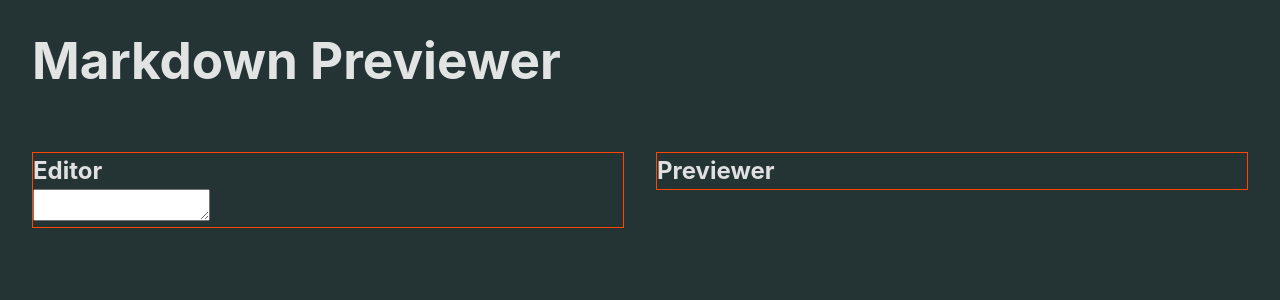
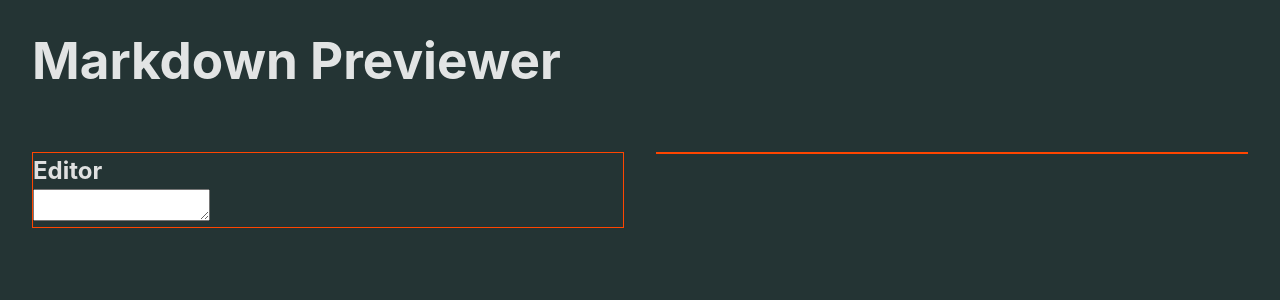
Before and after one commit to fullTimeCode/markdown_previewer, a React (Vite) app: page / in a window 1280 px wide. Shown: the top 300 px of the page. Built offline with nearby package versions, Linux system fonts and the light colour scheme.

Commit message:
feat: add react markdwon wrapper in previewer

```diff
--- a/src/components/previewer/Previewer.tsx
+++ b/src/components/previewer/Previewer.tsx
@@ -1,6 +1,6 @@
 import './previewer.scss'
 import PropTypes from 'prop-types'
-
+import ReactMarkdown from 'react-markdown'
 // you may need to install `yarn add prop-types`
 
 type previewerProps = {
@@ -9,13 +9,7 @@ type previewerProps = {
 }
 
 const Previewer = ({ styleNames, text }: previewerProps) => {
-  return (
-    <div className={`previewer ${styleNames}`}>
-      <h2>Previewer</h2>
-      <p>{text}</p>
-      {/* add your code here  */}
-    </div>
-  )
+  return <ReactMarkdown className={`previewer ${styleNames}`}>{text}</ReactMarkdown>
 }
 
 Previewer.propTypes = {
```
